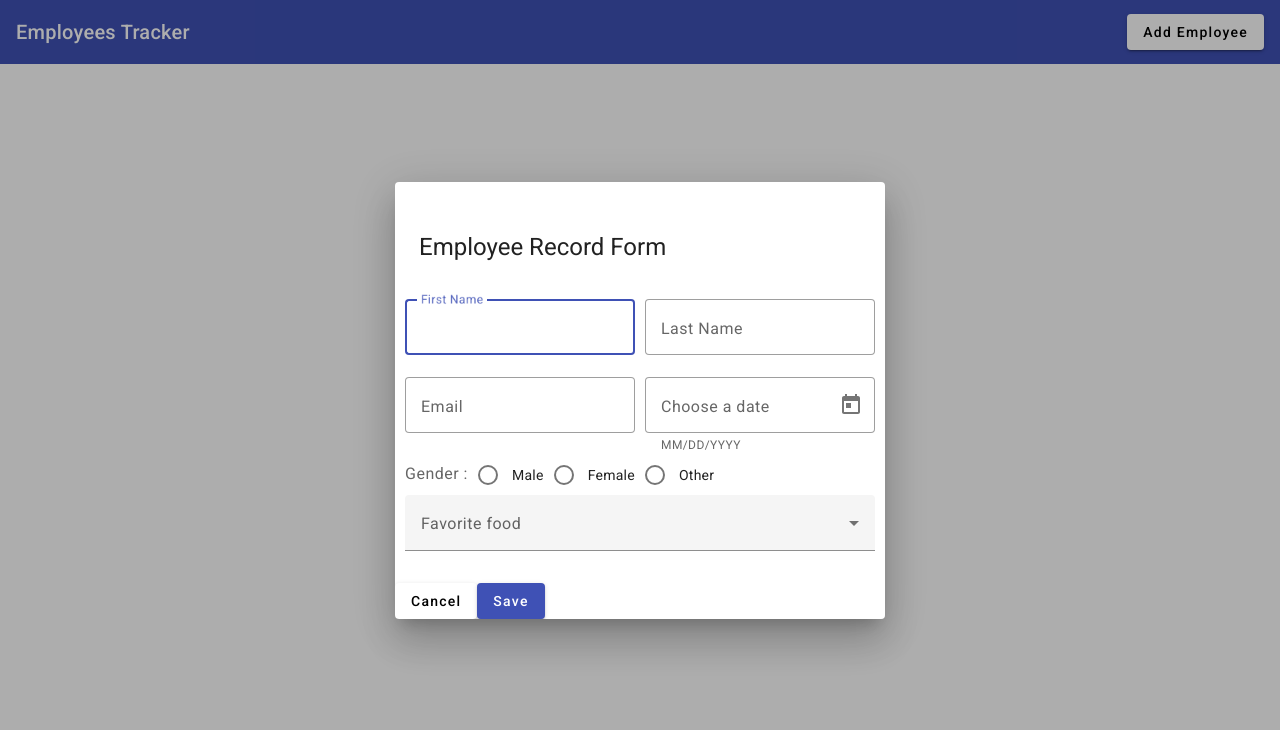
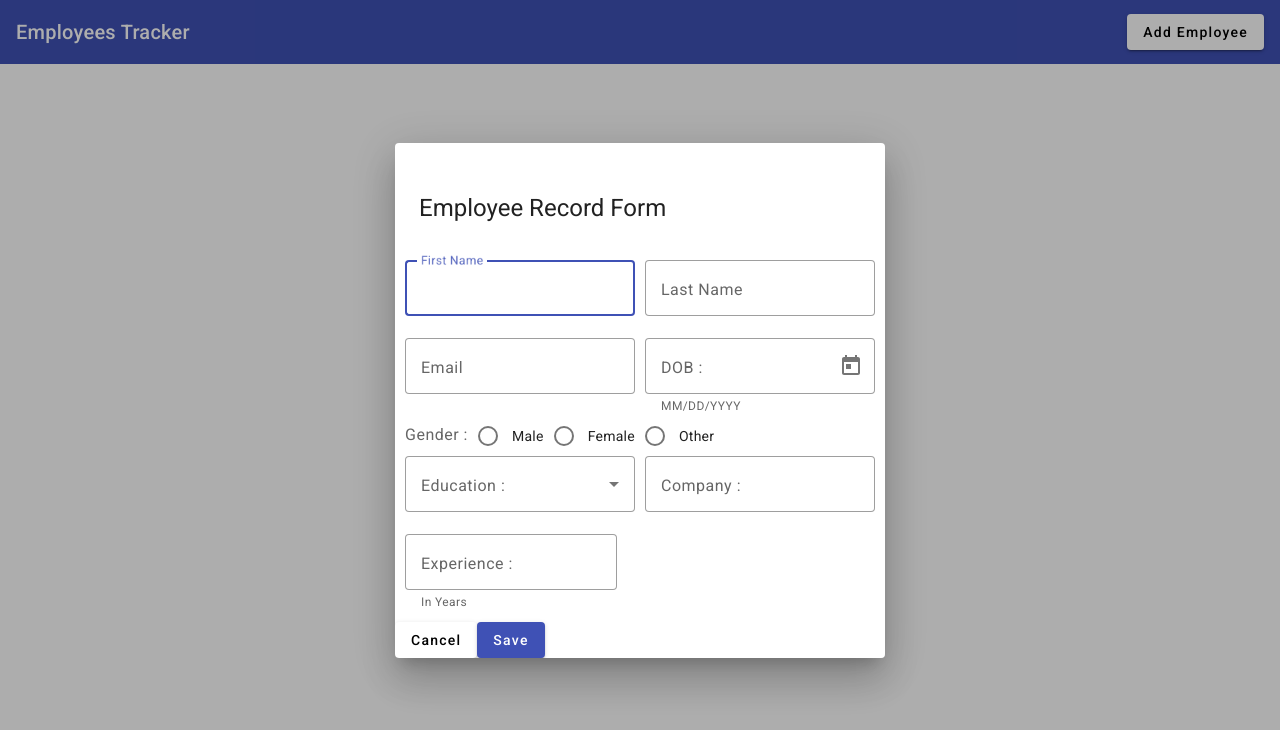
Before and after one commit to Ramish93/Angular-Employee-Tracker, an Angular app: page / in a window 1280 px wide. Both pictures are taken after a click on the button "Add Employee". Shown: the top 730 px of the page. Built offline with nearby package versions, Linux system fonts and the light colour scheme.

Commit message:
form complete, save and cancel functions next

```diff
--- a/src/app/emp-add-edit/emp-add-edit.component.html
+++ b/src/app/emp-add-edit/emp-add-edit.component.html
@@ -18,7 +18,7 @@
       <input matInput type="email" placeholder="Ex: exp@mail.com" />
     </mat-form-field>
     <mat-form-field appearance="outline">
-      <mat-label>Choose a date</mat-label>
+      <mat-label>DOB :</mat-label>
       <input matInput [matDatepicker]="picker" />
       <mat-hint>MM/DD/YYYY</mat-hint>
       <mat-datepicker-toggle
@@ -37,11 +37,24 @@
     </mat-radio-group>
   </div>
   <div class="row">
-    <mat-form-field appearance="fill">
-      <mat-label>Favorite food</mat-label>
+    <mat-form-field appearance="outline">
+      <mat-label>Education :</mat-label>
       <mat-select>
-        <mat-option *ngFor="" [value]=""> </mat-option>
+        <mat-option *ngFor="let edu of education" [value]="edu"
+          >{{ edu }}
+        </mat-option>
       </mat-select>
+    </mat-form-field>
+    <mat-form-field appearance="outline">
+      <mat-label>Company :</mat-label>
+      <input matInput type="text" placeholder="Ex: Tesla" />
+    </mat-form-field>
+  </div>
+  <div>
+    <mat-form-field appearance="outline">
+      <mat-label>Experience :</mat-label>
+      <input matInput type="number" placeholder="Ex: 5 " />
+      <mat-hint>In Years</mat-hint>
     </mat-form-field>
   </div>
 </div>
--- a/src/app/emp-add-edit/emp-add-edit.component.ts
+++ b/src/app/emp-add-edit/emp-add-edit.component.ts
@@ -3,8 +3,14 @@ import { Component } from '@angular/core';
 @Component({
   selector: 'app-emp-add-edit',
   templateUrl: './emp-add-edit.component.html',
-  styleUrls: ['./emp-add-edit.component.scss']
+  styleUrls: ['./emp-add-edit.component.scss'],
 })
 export class EmpAddEditComponent {
-
+  education: string[] = [
+    'High School',
+    'Diploma',
+    'Bachelors',
+    'Masters',
+    'Post Graduate',
+  ];
 }
```
